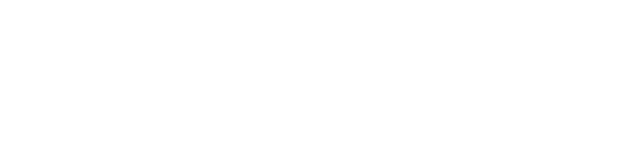
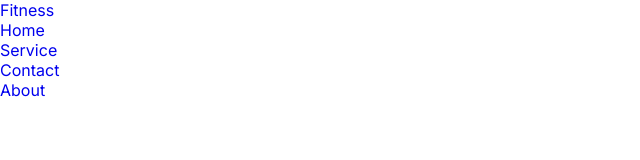
Before and after one commit to Ai-codemaster/Assignment_2, a plain HTML site: page index.html in a window 1280 px wide. Shown: the whole page, without its empty margins (0-640 px from the left). Drawn offline with Linux system fonts and the light colour scheme.

Commit message:
restart assignment_2

```diff
--- a/index.html
+++ b/index.html
@@ -4,8 +4,32 @@
     <meta charset="UTF-8">
     <meta name="viewport" content="width=device-width, initial-scale=1.0">
     <title>Fitness</title>
+    <link rel="stylesheet" href="style/style.css">
 </head>
 <body>
 
+    <!-- header section -->
+
+    <header id="header" class="header">
+        <div class="nev_section">
+            <a href="#header" class="logo">Fitness</a>
+            <nav class="navbar">
+                <ul>
+                    <li><a href="#header">Home</a></li>
+                    <li><a href="#">Service</a></li>
+                    <li><a href="#">Contact</a></li>
+                    <li><a href="#">About</a></li>
+                </ul>
+            </nav>
+        </div>
+    </header>
+
+    <main>
+
+    </main>
+
+    <footer>
+
+    </footer>
 </body>
 </html>
--- /dev/null
+++ b/style/style.css
@@ -0,0 +1,9 @@
+@import url('https://fonts.googleapis.com/css2?family=Inter:wght@100..900&display=swap');
+
+*{
+    margin: 0;
+    padding: 0;
+    box-sizing: border-box;
+    font-family: "inter", sans-serif;
+    text-decoration: none;
+}
```
Also changed, not shown: style.css/style.css (deleted).
